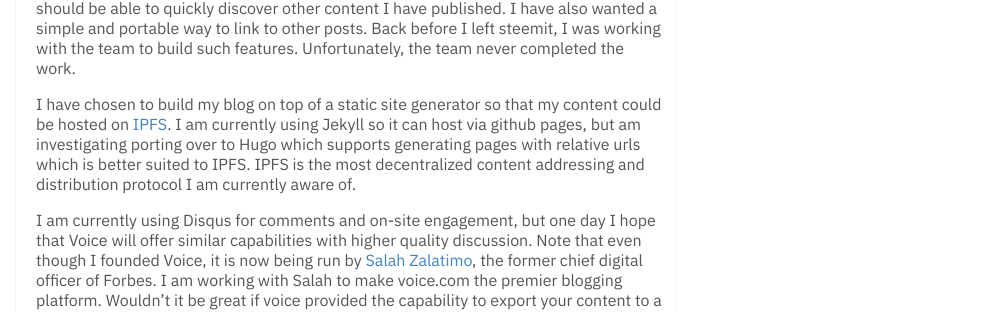
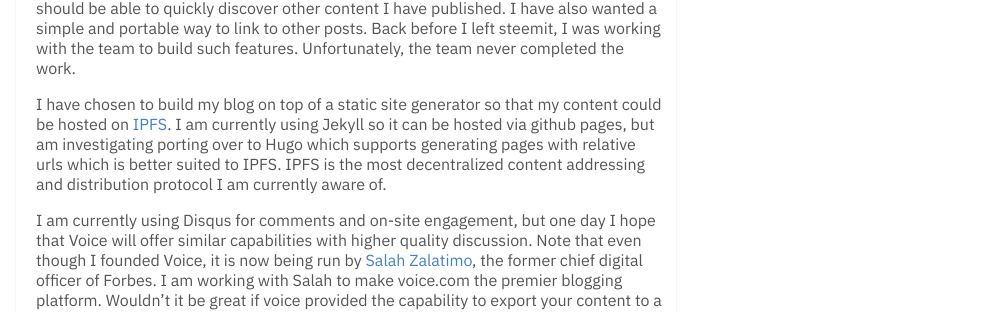
Before and after one commit to moreequalanimals/moreequalanimals.github.io, a Jekyll site: the page built from _posts/2020-10-26-consolidating-my-blogs.md, in a window 1280 px wide and 900 px high, scrolled down 1141 px. Shown: the part 146-458 px from the top of the window, without its empty margins (294-1280 px from the left). Built offline with Jekyll 4.4.1, drawn with Linux system fonts in a browser that asks for light colours; comment, search, counter and statistics services are not loaded.

Commit message:
fix grammar

```diff
--- a/_posts/2020-10-26-consolidating-my-blogs.md
+++ b/_posts/2020-10-26-consolidating-my-blogs.md
@@ -16,7 +16,7 @@
 
 For example, I have long wanted the ability to organize my posts by tags and to display related posts and referenced posts at the bottom of every post. The idea is that visitors should be able to quickly discover other content I have published. I have also wanted a simple and portable way to link to other posts. Back before I left steemit, I was working with the team to build such features. Unfortunately, the team never completed the work.
 
-I have chosen to build my blog on top of a static site generator so that my content could be hosted on [IPFS](http://ipfs.io/). I am currently using Jekyll so it can host via github pages, but am investigating porting over to Hugo which supports generating pages with relative urls which is better suited to IPFS. IPFS is the most decentralized content addressing and distribution protocol I am currently aware of.
+I have chosen to build my blog on top of a static site generator so that my content could be hosted on [IPFS](http://ipfs.io/). I am currently using Jekyll so it can be hosted via github pages, but am investigating porting over to Hugo which supports generating pages with relative urls which is better suited to IPFS. IPFS is the most decentralized content addressing and distribution protocol I am currently aware of.
 
 I am currently using Disqus for comments and on-site engagement, but one day I hope that Voice will offer similar capabilities with higher quality discussion. Note that even though I founded Voice, it is now being run by [Salah Zalatimo](https://app.voice.com/profile/salah), the former chief digital officer of Forbes. I am working with Salah to make voice.com the premier blogging platform. Wouldn’t it be great if voice provided the capability to export your content to a Jekyll blog! It would have saved me hours! Hopefully one day Voice will make it easy to import content from Jekyll and Hugo as well!
 
```
